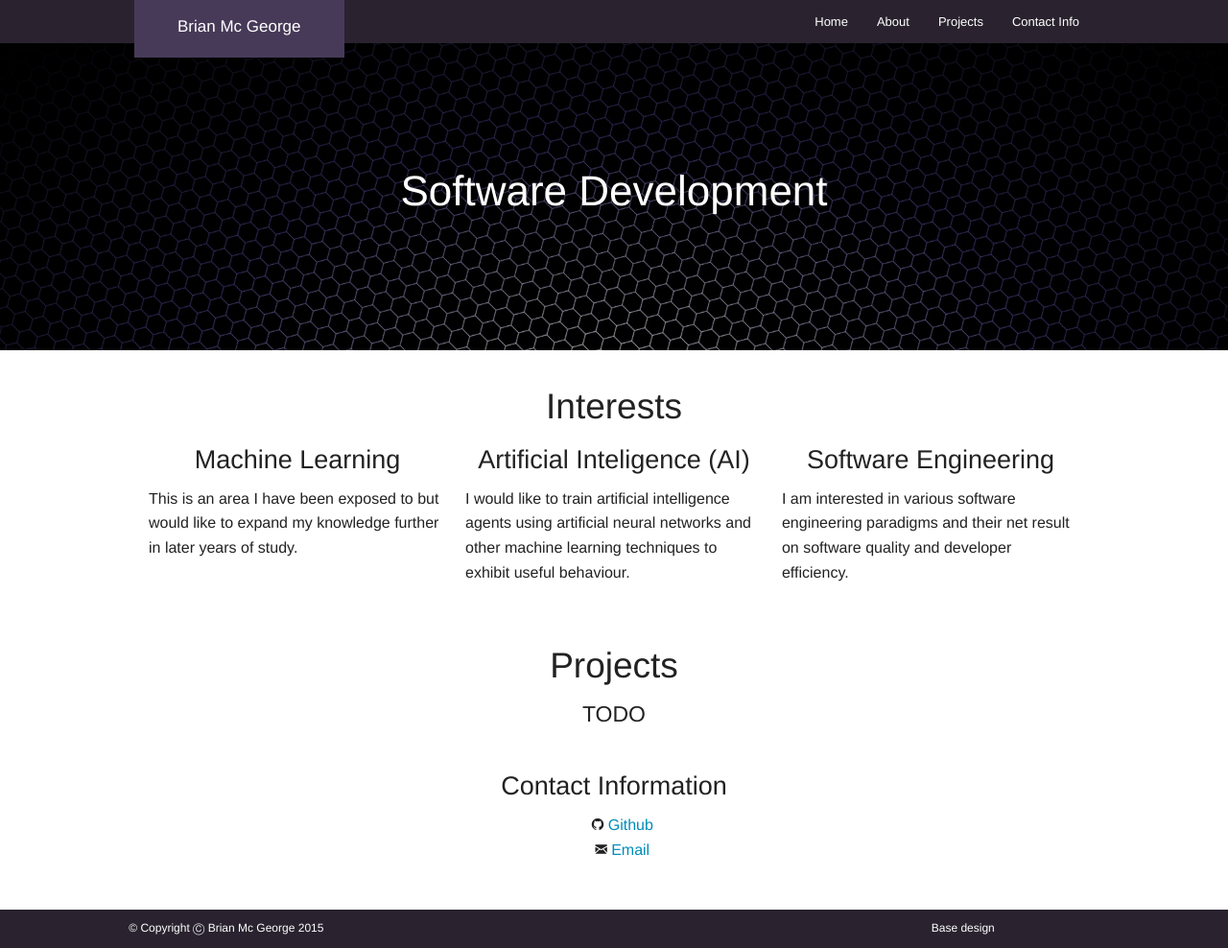
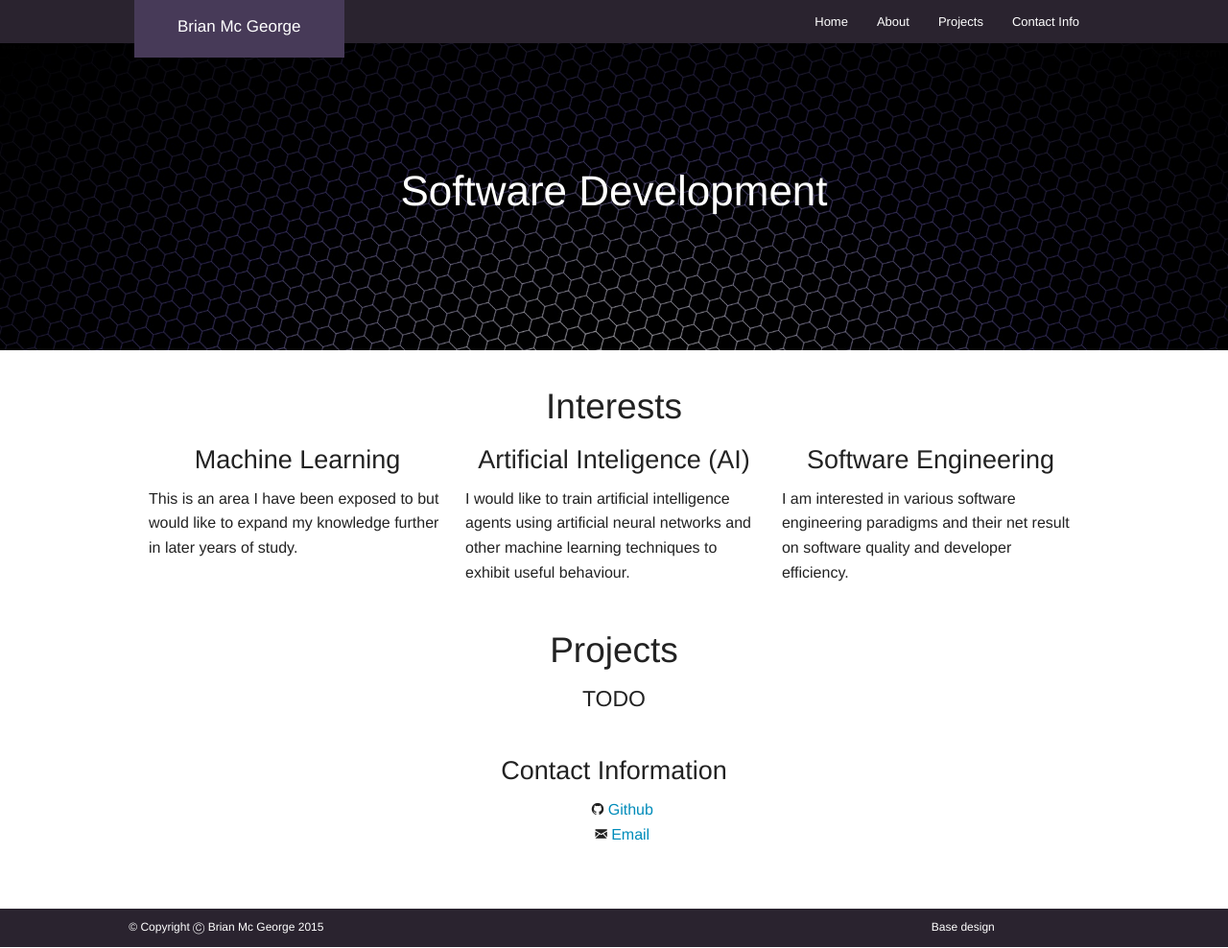
Before and after one commit to Brian-McG/Brian-McG.github.io, a plain HTML site: page index.html in a window 1280 px wide. Shown: the whole page at 96% size. Drawn offline with Linux system fonts and the light colour scheme.

Commit message:
Minor tweaks

```diff
--- a/css/custom.css
+++ b/css/custom.css
@@ -22,6 +22,7 @@
 
 .name2{
   color: #ffffff;
+  font-size: 0px;
 }
 
 .name{
@@ -69,13 +70,12 @@ footer{
 }
 #contact{
     background: #fff;
-    padding-bottom: 30px;
+    padding-bottom:45px;
 }
 
 #contact li>ul>li{
     padding: 5px 0;
 }
-
 
 .copy{
     background: #2A232F;
--- a/index.html
+++ b/index.html
@@ -89,7 +89,6 @@
             </div>
         </div>
     </section>
-    <div class = "name2">Brian Mc George Brian McGeorge</div>
     <section id="projects">
         <div class="row">
             <div class="large-12 columns">
@@ -99,7 +98,7 @@
             </div>
         </div>
     </section>
-
+    <div class = "name2">Brian Mc George Brian McGeorge</div>
     <footer>
         <div id="contact">
             <div class="row">
@@ -135,7 +134,6 @@
             </div>
         </div>
     </footer>
-
     <script src="js/vendor/jquery.js"></script>
     <script src="js/foundation.min.js"></script>
     <script>
```
